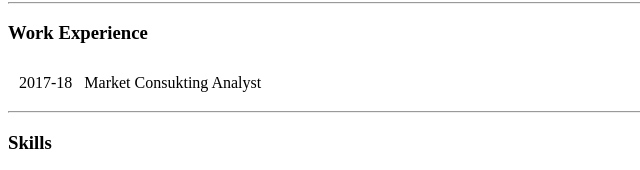
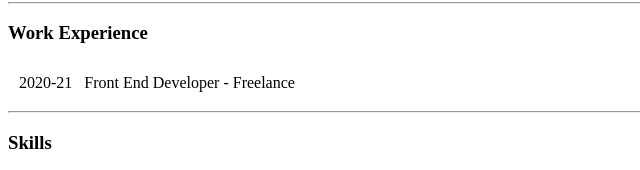
Before and after one commit to Abhi271195/CV, a plain HTML site: page index.html in a window 1280 px wide. Shown: the part 607-777 px from the top of the page, 0-640 px from the left. Drawn offline with Linux system fonts and the light colour scheme.

Commit message:
Update index.html

```diff
--- a/index.html
+++ b/index.html
@@ -52,8 +52,8 @@
   <h3>Work Experience</h3>
   <table cellspacing="10">
     <tr>
-      <td>2017-18</td>
-      <td>Market Consukting Analyst</td>
+      <td>2020-21</td>
+      <td>Front End Developer - Freelance</td>
     </tr>
 
   </table><hr>
```
